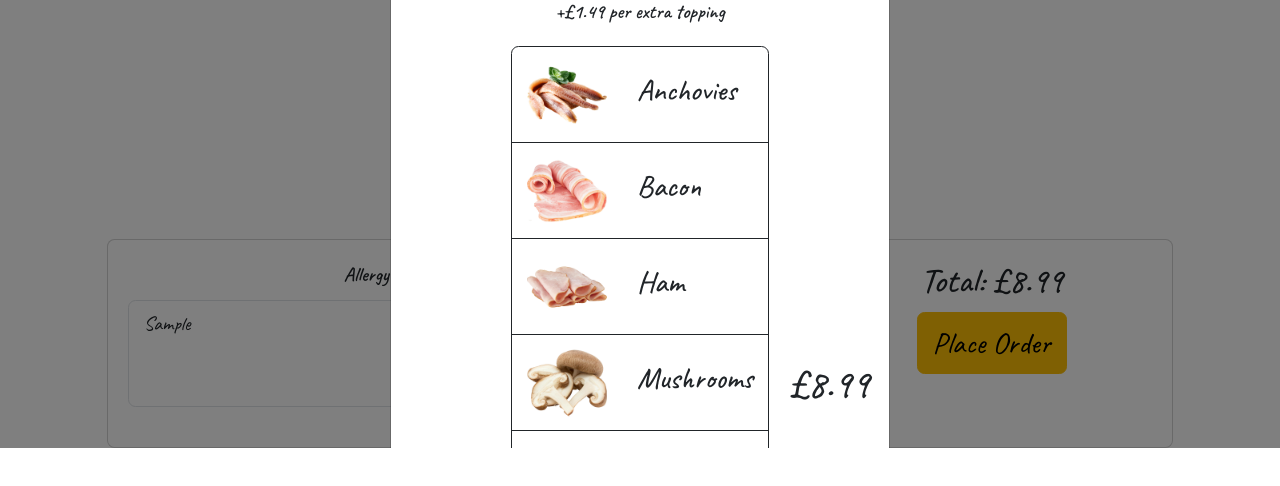
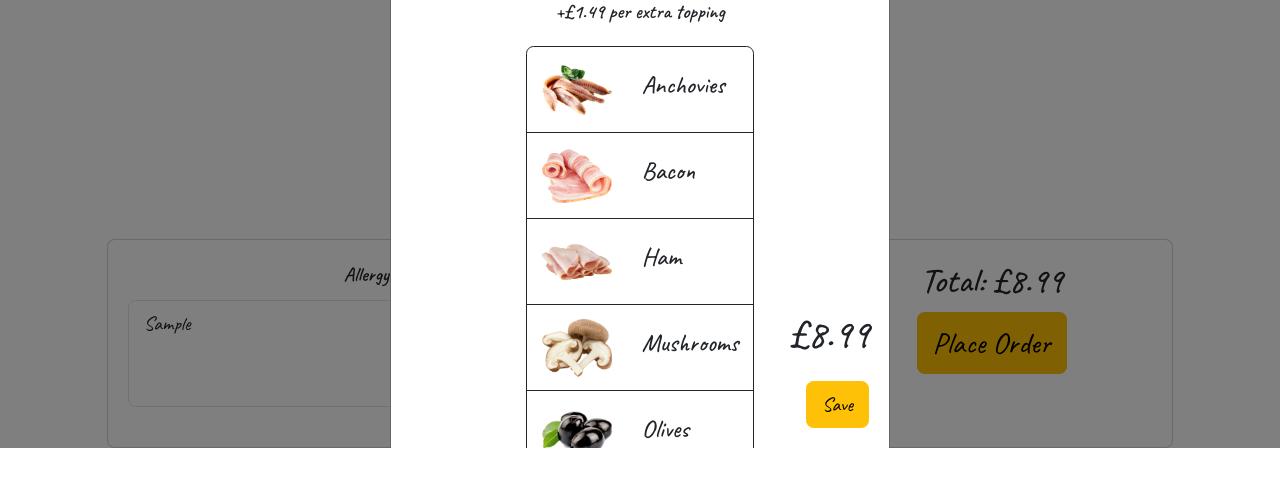
Before and after one commit to lanxeyu/pizza-shop, a React (Vite) app: page / in a window 1280 px wide. Both pictures are taken after typing "Sample" into the empty fields and a click on the button "Add Pizza". Shown: the part 352-838 px from the top of the page. Built offline with nearby package versions, Linux system fonts and the light colour scheme.

Commit message:
Edit modal footer styling

```diff
--- a/src/components/EditPizza/index.jsx
+++ b/src/components/EditPizza/index.jsx
@@ -70,7 +70,7 @@ const EditPizza = ({ pizza }) => {
             <ToggleButton key={index} id={`tbg-check-${index}`} value={topping} onClick={() => handleChangeToppings(topping)} variant="outline-dark">
               <div className="topping-button-contents">
                 <img className='topping-image' src={toppingImages[topping]} alt={topping} />
-                <h5>{topping}</h5>
+                <h6>{topping}</h6>
               </div>
             </ToggleButton>
           ))}
--- a/src/components/EditPizza/style.css
+++ b/src/components/EditPizza/style.css
@@ -16,7 +16,7 @@
 
 .pizza-total-price {
     position: sticky;
-    bottom: 30px;
+    bottom: 80px;
     display: flex;
     justify-content: right;
 }
@@ -28,7 +28,7 @@
 
 .topping-image {
     object-fit: contain;
-    width: 80px;
+    width: 70px;
     margin-right: 30px;
     border-radius: 5px;
 }
--- a/src/pages/Cart/index.jsx
+++ b/src/pages/Cart/index.jsx
@@ -82,9 +82,9 @@ function Cart() {
                   <Modal.Body>
                     <EditPizza pizza={pizza}></EditPizza>
                   </Modal.Body>
-                  <Modal.Footer>
+                  <div className='edit-modal-footer'>
                     <Button variant='warning' onClick={handleClose}>Save</Button>
-                  </Modal.Footer>
+                  </div>
                 </Modal>
                 <Button variant='outline-dark' onClick={() => removeFromCart(index)}>X</Button>
 
--- a/src/pages/Cart/style.css
+++ b/src/pages/Cart/style.css
@@ -71,8 +71,18 @@ h3.cart-title {
     padding-bottom: 10px;
 }
 
-.pizza-footer{
+.pizza-footer {
     display: flex;
     align-items: center;
     justify-content: center;
 }
+
+.edit-modal-footer {
+    display: flex;
+    align-items: center;
+    justify-content: right;
+    position: sticky;
+    margin-right: 20px;
+    margin-bottom: 20px;
+    bottom: 20px;
+}
```
